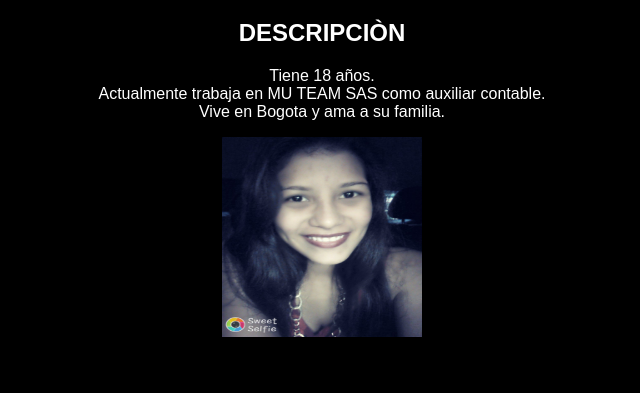
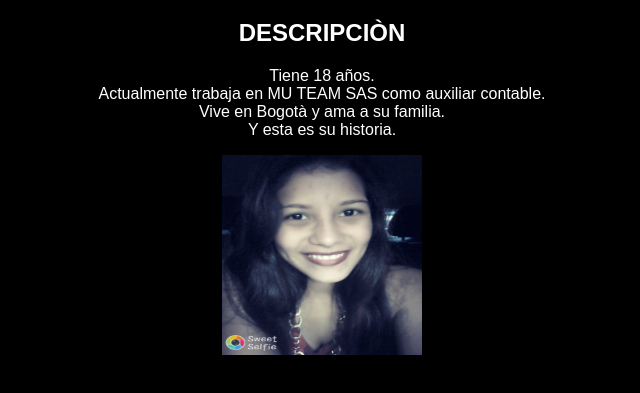
Before and after one commit to heidysg/PersonalWeb, a plain HTML site: page index.html in a window 1280 px wide. Shown: the part 61-454 px from the top of the page, without its empty margins (318-958 px from the left). Drawn offline with Linux system fonts and the light colour scheme.

Commit message:
Agregue una nueva linea y tildes

```diff
--- a/index.html
+++ b/index.html
@@ -15,7 +15,10 @@
         <br>
         Actualmente trabaja en MU TEAM SAS como auxiliar contable.
         </br>
-        Vive en Bogota y ama a su familia.
+        Vive en Bogotà y ama a su familia.
+        <br>
+        Y esta es su historia.
+        </br>
     </p>
     <img class="imagen" src="linda.jpg" alt="foto Heidys"/>
 </body>
```
